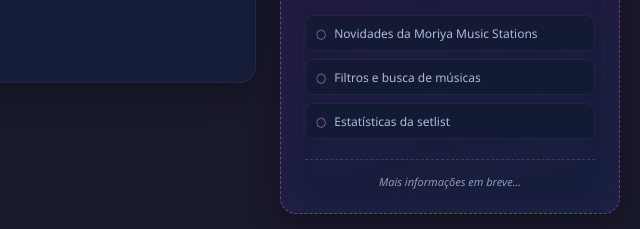
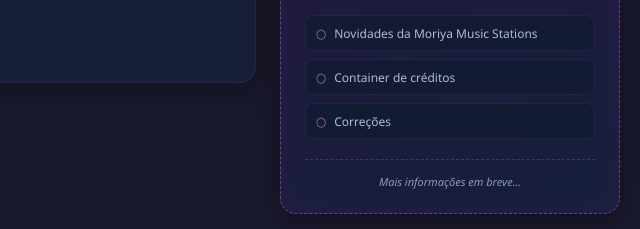
Before and after one commit to JJMAGame/Moriya-Music-Stations, a plain HTML site: page index.html in a window 1280 px wide. Shown: the part 406-635 px from the top of the page, 640-1280 px from the left. Drawn offline with Linux system fonts and the light colour scheme.

Commit message:
Colocando novas informações

```diff
--- a/index.html
+++ b/index.html
@@ -546,8 +546,8 @@
 
             <ul class="dev-lista">
                 <li>Novidades da Moriya Music Stations</li>
-                <li>Filtros e busca de músicas</li>
-                <li>Estatísticas da setlist</li>
+                <li>Container de créditos</li>
+                <li>Correções</li>
             </ul>
 
             <div class="dev-rodape">Mais informações em breve...</div>
```
